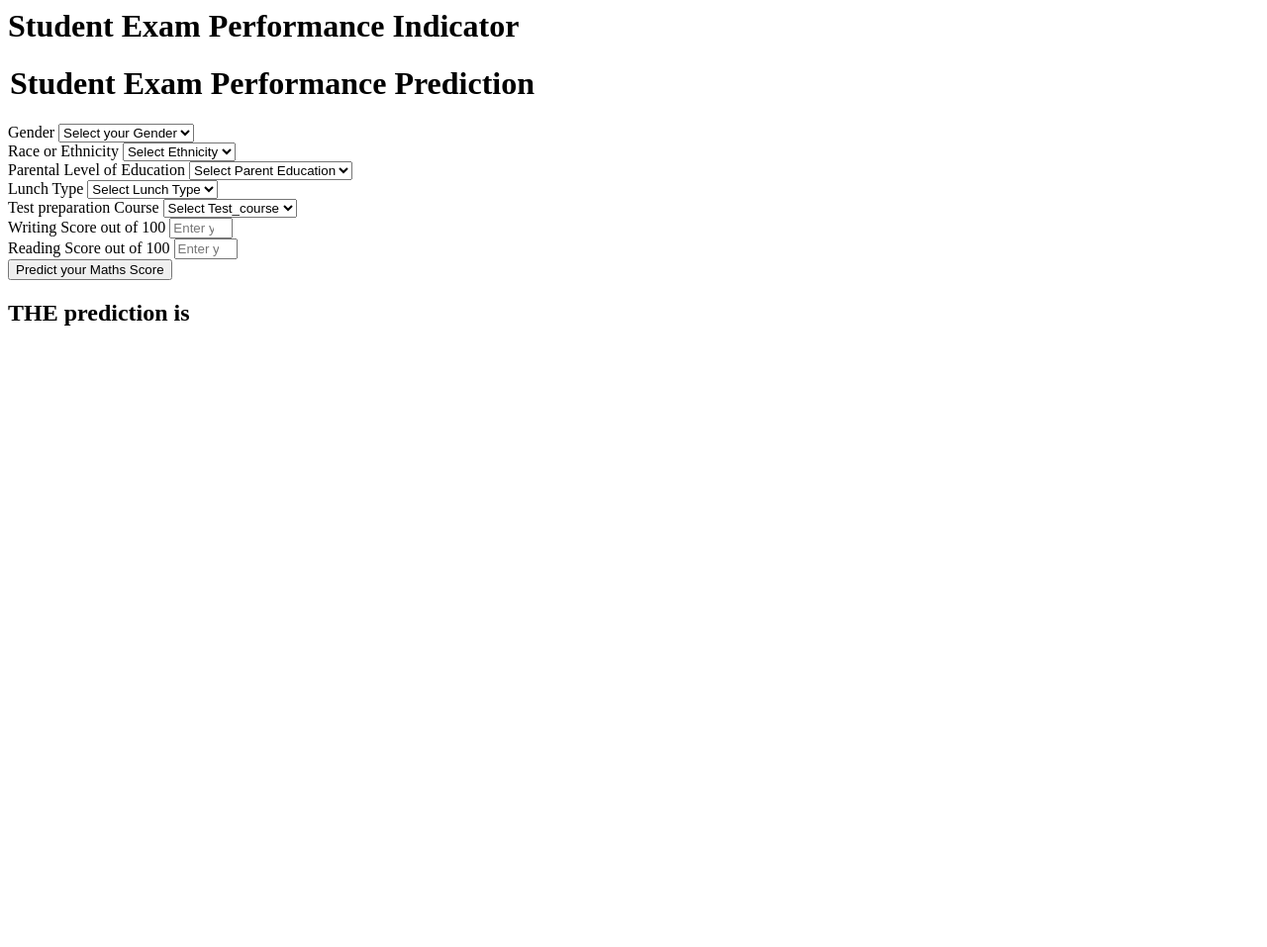
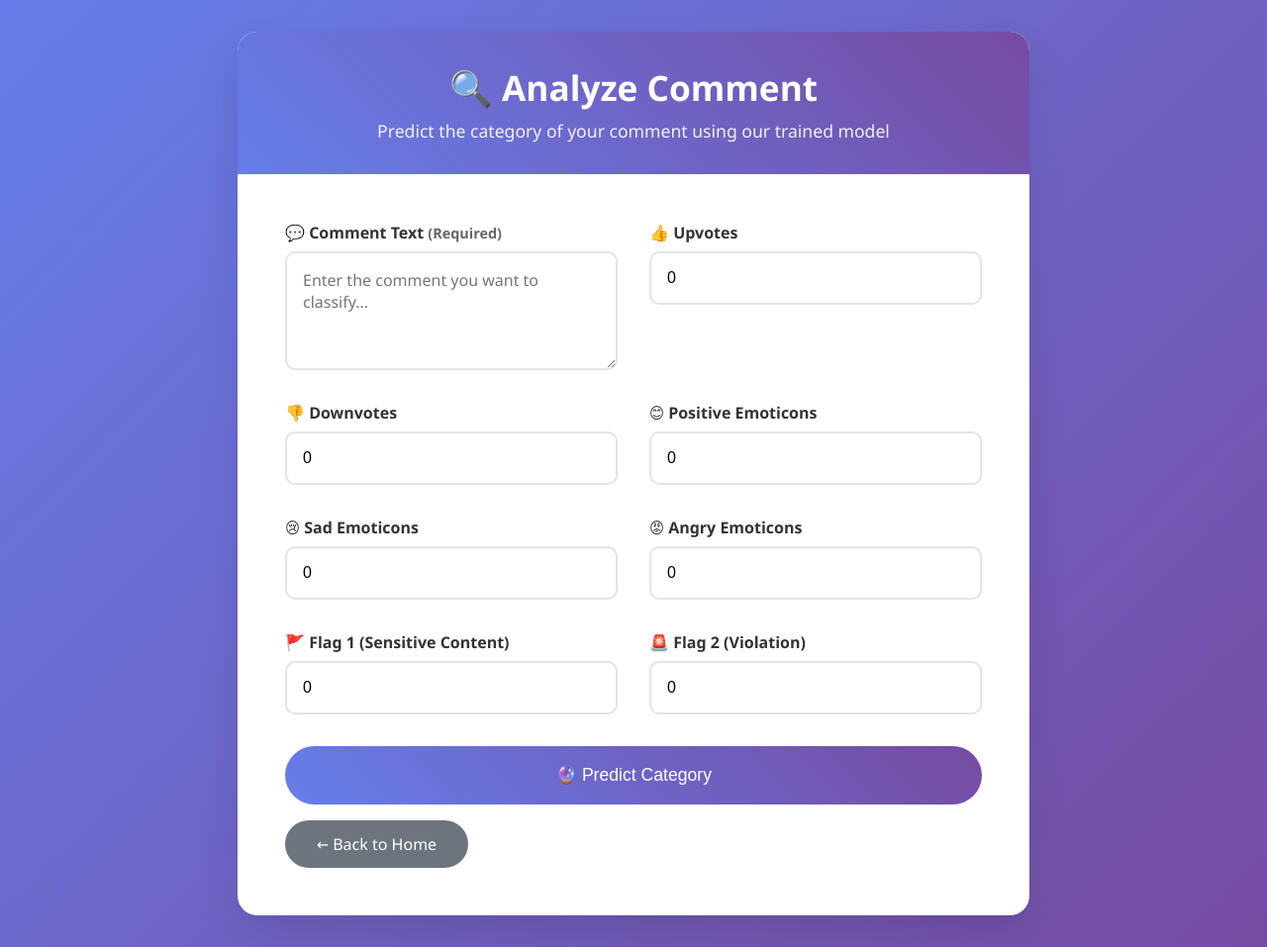
Before and after one commit to 24f1001752/Comment-category-prediction, a Flask app: page /predictdata in a window 1280 px wide. Shown: the whole page at 99% size. Before the commit the page ends 329 px from the top, so only its background shows below. Run offline with Flask 3, Linux system fonts and the light colour scheme.

Commit message:
Frontend and app.py fil created

```diff
--- a/app.py
+++ b/app.py
@@ -1,44 +1,66 @@
-import pickle
+from flask import Flask, request, render_template
+import pandas as pd
+import os
+from mlproject2_src.utils import load_object
+from mlproject2_src.pipeline.predict_pipeline import CustomData, PredictPipeline
 
-from flask import Flask, request, render_template
-import numpy as np
-import pandas as pd
-from sklearn.preprocessing import StandardScaler
-from src.pipeline.predict_pipeline import CustomData, PredictPipeline
+application = Flask(__name__)
+app = application
 
 
-application=Flask(__name__)
+@app.route("/")
+def index():
+    return render_template("index.html")
 
-app=application
+@app.route("/predictdata", methods=["GET", "POST"])
+def predict_datapoint():
+    results = None
 
-##  Home page
+    if request.method == "GET":
+        return render_template("home.html", results=results)
 
-@app.route('/')
-def index():
-    return render_template('index.html')
+    # POST - Process prediction
+    try:
+        # Form data
+        comment = request.form.get("comment", "")
+        def to_int(name, default=0):
+            val = request.form.get(name, "")
+            return default if val is None or str(val).strip() == "" else int(float(val))
 
-@app.route('/predictdata',methods=['GET','POST'])
-def predict_datapoint():
-    if request.method=='GET':
-        return render_template('home.html')
-    else:
-        data=CustomData(
-            gender=request.form.get('gender'),
-            race_ethnicity=request.form.get('ethnicity'),
-            parental_level_of_education=request.form.get('parental_level_of_education'),
-            lunch=request.form.get('lunch'),
-            test_preparation_course=request.form.get('test_preparation_course'),
-            reading_score=float(request.form.get('writing_score')),
-            writing_score=float(request.form.get('reading_score'))
+        data = CustomData(
+            comment=comment, upvote=to_int("upvote"), downvote=to_int("downvote"),
+            emoticon_1=to_int("emoticon_1"), emoticon_2=to_int("emoticon_2"),
+            emoticon_3=to_int("emoticon_3"), if_1=to_int("if_1"), if_2=to_int("if_2"),
+            race=to_int("race"), religion=to_int("religion"), gender=to_int("gender"),
+            disability=to_int("disability")
+        )
 
-        )
-        pred_df=data.get_data_as_data_frame()
-        print(pred_df)
+        pred_df = data.get_data_as_data_frame()
+        predict_pipeline = PredictPipeline()
 
-        predict_pipeline=PredictPipeline()
-        results=predict_pipeline.predict(pred_df)
-        return render_template('home.html',results=results[0])
+        # Get numeric prediction first
+        pred = predict_pipeline.predict(pred_df, return_label_names=False)
+        pred_num = int(pred[0])
+
+        # Get category names
+        category_names = ["CLEAN", "TOXIC", "SEVERE TOXIC", "THREAT"]
+        try:
+            le = load_object(os.path.join("artifacts", "label_encoder.pkl"))
+            category_names = [str(c) for c in le.classes_]
+        except:
+            pass
+
+        category_names = ["clean", "toxic", "severe toxic", "threat"]
+        pred_meaning = category_names[pred_num]
+        results = f"{pred_num} ({pred_meaning}): {comment}"
 
 
-if __name__=="__main__":
-    app.run(host="0.0.0.0",debug=True)
+    except Exception as e:
+        results = f"Error: {str(e)}"
+
+    return render_template("home.html", results=results)
+
+
+if __name__ == "__main__":
+    # Run on localhost
+    app.run(host="0.0.0.0", port=5000, debug=True)
--- a/templates/home.html
+++ b/templates/home.html
@@ -1,111 +1,168 @@
-<html>
+<!DOCTYPE html>
+<html lang="en">
+<head>
+    <meta charset="UTF-8">
+    <meta name="viewport" content="width=device-width, initial-scale=1.0">
+    <title>Predict Comment Category</title>
+    <style>
+        * { margin: 0; padding: 0; box-sizing: border-box; }
+        body {
+            font-family: 'Segoe UI', Tahoma, Geneva, Verdana, sans-serif;
+            background: linear-gradient(135deg, #667eea 0%, #764ba2 100%);
+            min-height: 100vh;
+            padding: 2rem;
+        }
+        .container {
+            max-width: 800px;
+            margin: 0 auto;
+            background: white;
+            border-radius: 20px;
+            box-shadow: 0 20px 40px rgba(0,0,0,0.1);
+            overflow: hidden;
+        }
+        .header {
+            background: linear-gradient(45deg, #667eea, #764ba2);
+            color: white;
+            padding: 2rem;
+            text-align: center;
+        }
+        .header h1 { font-size: 2.2rem; margin-bottom: 0.5rem; }
+        .header p { opacity: 0.9; font-size: 1.1rem; }
+        .content { padding: 3rem; }
+        .form-grid {
+            display: grid;
+            grid-template-columns: 1fr 1fr;
+            gap: 2rem;
+            margin-bottom: 2rem;
+        }
+        .form-group {
+            display: flex;
+            flex-direction: column;
+        }
+        label {
+            margin-bottom: 0.5rem;
+            font-weight: 600;
+            color: #333;
+        }
+        input, textarea, select {
+            padding: 1rem;
+            border: 2px solid #e1e5e9;
+            border-radius: 10px;
+            font-size: 1rem;
+            transition: border-color 0.3s;
+        }
+        input:focus, textarea:focus, select:focus {
+            outline: none;
+            border-color: #667eea;
+        }
+        textarea {
+            height: 120px;
+            resize: vertical;
+            font-family: inherit;
+        }
+        .predict-btn {
+            background: linear-gradient(45deg, #667eea, #764ba2);
+            color: white;
+            padding: 1.2rem 3rem;
+            border: none;
+            border-radius: 50px;
+            font-size: 1.1rem;
+            cursor: pointer;
+            width: 100%;
+            grid-column: 1 / -1;
+            transition: transform 0.3s;
+        }
+        .predict-btn:hover { transform: translateY(-2px); }
+        .result {
+            margin-top: 2rem;
+            padding: 2rem;
+            border-radius: 15px;
+            text-align: center;
+            font-size: 1.3rem;
+            font-weight: 700;
+        }
+        .result-success { background: #d4edda; color: #155724; border: 2px solid #c3e6cb; }
+        .result-error { background: #f8d7da; color: #721c24; border: 2px solid #f5c6cb; }
+        .back-btn {
+            background: #6c757d;
+            color: white;
+            padding: 0.8rem 2rem;
+            border: none;
+            border-radius: 25px;
+            text-decoration: none;
+            display: inline-block;
+            margin-top: 1rem;
+        }
+    </style>
+</head>
 <body>
-    <div class="login">
-       <h1>Student Exam Performance Indicator</h1>
+    <div class="container">
+        <div class="header">
+            <h1>🔍 Analyze Comment</h1>
+            <p>Predict the category of your comment using our trained model</p>
+        </div>
 
-       <form action="{{ url_for('predict_datapoint')}}" method="post">
-        <h1>
-            <legend>Student Exam Performance Prediction</legend>
-        </h1>
-        <div class="mb-3">
-            <label class="form-label">Gender</label>
-            <select class="form-control" name="gender" placeholder="Enter you Gender" required>
-                <option class="placeholder" selected disabled value="">Select your Gender</option>
-                <option value="male">
-                    Male
-                </option>
-                <option value="female">
-                    Female
-                </option>
-            </select>
+        <div class="content">
+            <form method="POST" action="/predictdata">
+                <div class="form-grid">
+                    <div class="form-group">
+                        <label for="comment">💬 Comment Text <span style="color: #666; font-size: 0.9rem;">(Required)</span></label>
+                        <textarea id="comment" name="comment" placeholder="Enter the comment you want to classify..." required></textarea>
                     </div>
-        <div class="mb-3">
-            <label class="form-label">Race or Ethnicity</label>
-            <select class="form-control" name="ethnicity" placeholder="Enter you ethnicity" required>
-                <option class="placeholder" selected disabled value="">Select Ethnicity</option>
-                <option value="group A">
-                    Group A
-                </option>
-                <option value="group B">
-                    Group B
-                </option>
-                <option value="group C">
-                    Group C
-                </option>
-                <option value="group D">
-                    Group D
-                </option>
-                <option value="group E">
-                    Group E
-                </option>
-            </select>
+
+                    <div class="form-group">
+                        <label for="upvote">👍 Upvotes</label>
+                        <input type="number" id="upvote" name="upvote" min="0" value="0">
                     </div>
-        <div class="mb-3">
-            <label class="form-label">Parental Level of Education</label>
-            <select class="form-control" name="parental_level_of_education"
-                placeholder="Enter you Parent Education" required>
-                <option class="placeholder" selected disabled value="">Select Parent Education</option>
-                <option value="associate's degree">
-                    associate's degree
-                </option>
-                <option value="bachelor's degree">
-                    bachelor's degree
-                </option>
-                <option value="high school">
-                    high school
-                </option>
-                <option value="master's degree">
-                    master's degree
-                </option>
-                <option value="some college">
-                    some college
-                </option>
-                <option value="some high school">
-                    some high school
-                </option>
-            </select>
+
+                    <div class="form-group">
+                        <label for="downvote">👎 Downvotes</label>
+                        <input type="number" id="downvote" name="downvote" min="0" value="0">
                     </div>
-        <div class="mb-3">
-            <label class="form-label">Lunch Type</label>
-            <select class="form-control" name="lunch" placeholder="Enter you Lunch" required>
-                <option class="placeholder" selected disabled value="">Select Lunch Type</option>
-                <option value="free/reduced">
-                    free/reduced
-                </option>
-                <option value="standard">
-                    standard
-                </option>
-            </select>
+
+                    <div class="form-group">
+                        <label for="emoticon_1">😊 Positive Emoticons</label>
+                        <input type="number" id="emoticon_1" name="emoticon_1" min="0" max="1" value="0">
                     </div>
-        <div class="mb-3">
-            <label class="form-label">Test preparation Course</label>
-            <select class="form-control" name="test_preparation_course" placeholder="Enter you Course"
-                required>
-                <option class="placeholder" selected disabled value="">Select Test_course</option>
-                <option value="none">
-                    None
-                </option>
-                <option value="completed">
-                    Completed
-                </option>
-            </select>
+
+                    <div class="form-group">
+                        <label for="emoticon_2">😢 Sad Emoticons</label>
+                        <input type="number" id="emoticon_2" name="emoticon_2" min="0" max="1" value="0">
                     </div>
-        <div class="mb-3">
-            <label class="form-label">Writing Score out of 100</label>
-            <input class="form-control" type="number" name="reading_score"
-                placeholder="Enter your Reading score" min='0' max='100' />
+
+                    <div class="form-group">
+                        <label for="emoticon_3">😡 Angry Emoticons</label>
+                        <input type="number" id="emoticon_3" name="emoticon_3" min="0" max="1" value="0">
                     </div>
-        <div class="mb-3">
-            <label class="form-label">Reading Score out of 100</label>
-            <input class="form-control" type="number" name="writing_score"
-                placeholder="Enter your Reading Score" min='0' max='100' />
+
+                    <div class="form-group">
+                        <label for="if_1">🚩 Flag 1 (Sensitive Content)</label>
+                        <input type="number" id="if_1" name="if_1" min="0" max="1" value="0">
                     </div>
-        <div class="mb-3">
-            <input class="btn btn-primary" type="submit" value="Predict your Maths Score" required />
+
+                    <div class="form-group">
+                        <label for="if_2">🚨 Flag 2 (Violation)</label>
+                        <input type="number" id="if_2" name="if_2" min="0" max="1" value="0">
                     </div>
+                </div>
+
+                <button type="submit" class="predict-btn">🔮 Predict Category</button>
             </form>
-    <h2>
-       THE  prediction is {{results}}
-    </h2>
-   <body>
+
+            {% if results %}
+                <div class="result result-success">
+                    <div>📊 Predicted Category:</div>
+                    <div style="font-size: 2rem; margin-top: 1rem; color: #28a745;">
+                        {{ results }}
+                    </div>
+                    <div style="font-size: 1.1rem; margin-top: 0.5rem; opacity: 0.8;">
+                        Confidence: {{ 'High' if 'SEVERE' in results or 'THREAT' in results else 'Medium' }}
+                    </div>
+                </div>
+            {% endif %}
+
+            <a href="/" class="back-btn">← Back to Home</a>
+        </div>
+    </div>
+</body>
 </html>
```
Also changed, not shown: application.py (+55 -38 lines), mlproject2_src/pipeline/predict_pipeline.py (+67 -42 lines), templates/index.html (+56 -2 lines). Lines whose indentation alone changed are shown as unchanged.
